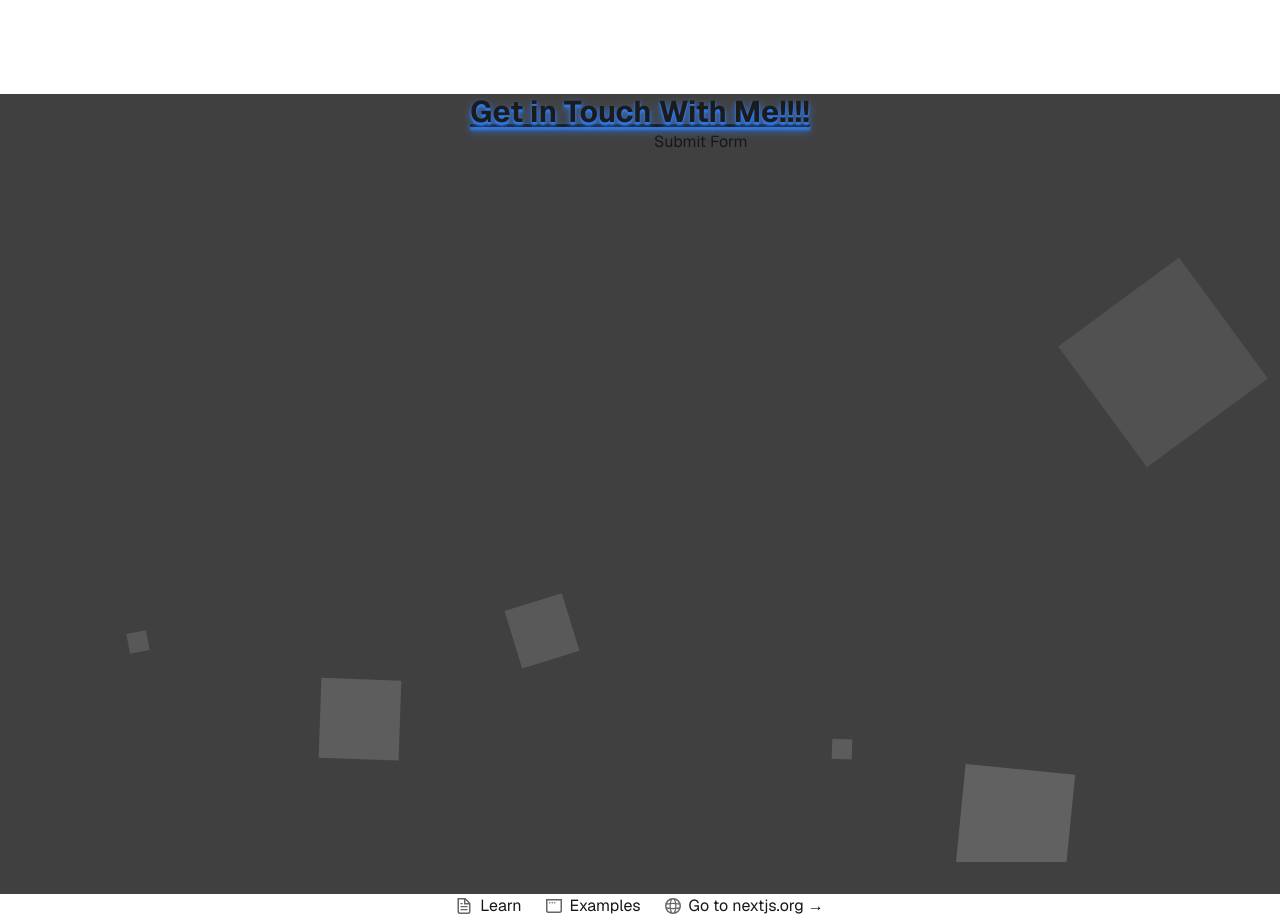
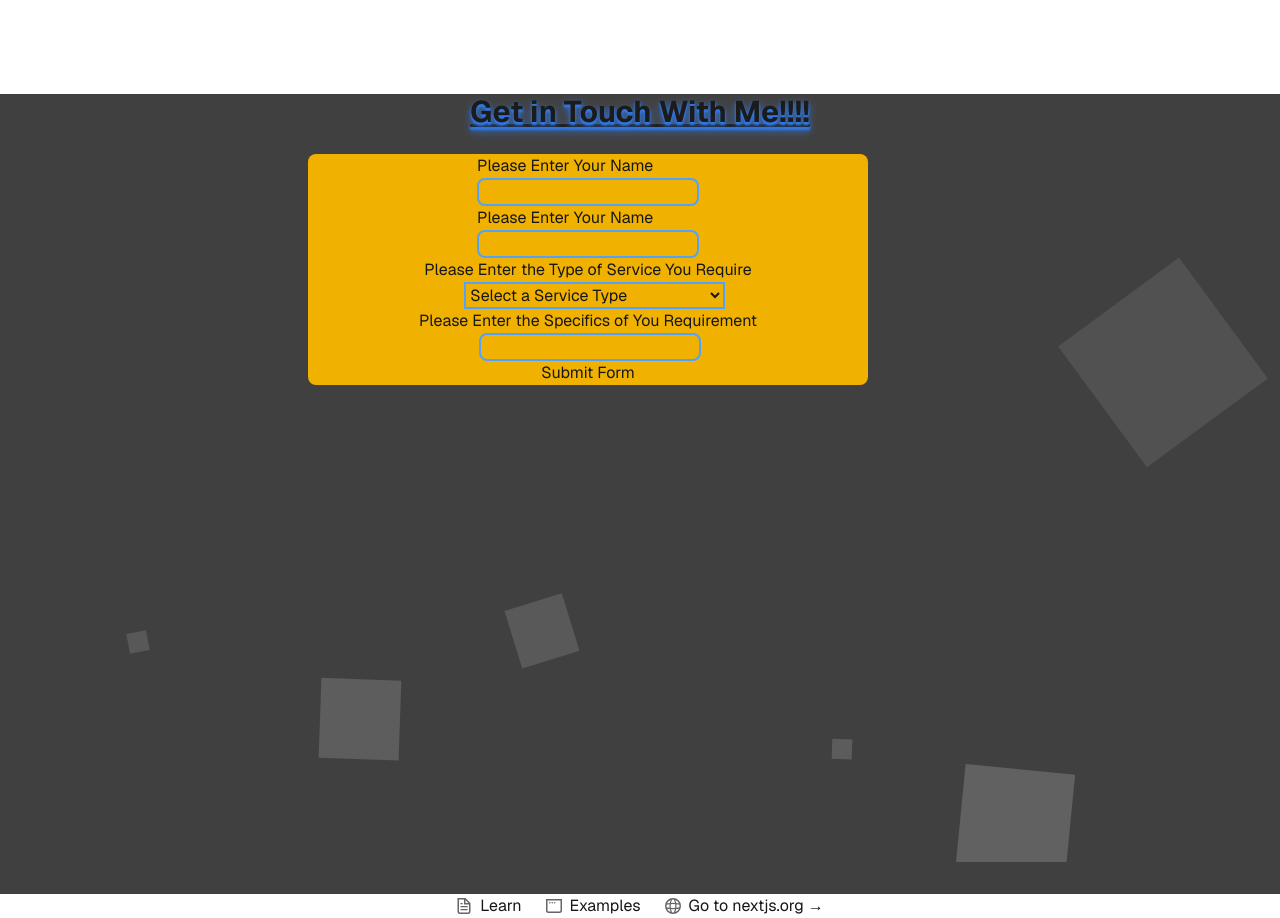
Before and after one commit to KamizCoding/MyPortfolio, a Next.js app: page / in a window 1280 px wide. Shown: the part 3320-4238 px from the top of the page. Built offline with nearby package versions, Linux system fonts and the light colour scheme.

Commit message:
Finalized the Structue of Contact Form 🏢

```diff
--- a/src/app/sections/contacts.jsx
+++ b/src/app/sections/contacts.jsx
@@ -11,10 +11,10 @@ export default function ContactPage() {
         const json = JSON.stringify(object);
 
         const response = await fetch("https://api.web3forms.com/submit", {
-            method : "POST",
-            headers : {
-                "content-type" : "application/json",
-                Accept : "application/json"
+            method: "POST",
+            headers: {
+                "content-type": "application/json",
+                Accept: "application/json"
             },
             body: json
         });
@@ -30,10 +30,31 @@ export default function ContactPage() {
         <div className="flex flex-col bg-neutral-700 min-h-screen font-sans">
             <h1 className="flex justify-center text-3xl font-bold underline text-shadow-lg text-shadow-blue-500 animate-pulse">Get in Touch With Me!!!!</h1>
             <>
-            <form onSubmit={handleSubmit}>
-                <input type="text" name="name" ></input>
-                <input type="text" name="email"></input>
-                <input type="text" name="message"></input>
+                <form onSubmit={handleSubmit} className="bg-yellow-500 flex flex-col rounded-lg w-140 items-center ml-77 mt-6">
+                    <div>
+                        <h3>Please Enter Your Name</h3>
+                        <input type="text" name="name" className="border-2 border-blue-400 rounded-lg" ></input>
+                    </div>
+                    <div>
+                        <h3>Please Enter Your Name</h3>
+                        <input type="text" name="email"  className="border-2 border-blue-400 rounded-lg"></input>
+                    </div>
+                    <div>
+                        <h3>Please Enter the Type of Service You Require</h3>
+                        <select name="category" className="border-2 border-blue-400 ml-10">
+                            <option value="">Select a Service Type</option>
+                            <option value="FrontEnd Development"> Front End Development</option>
+                            <option value="BackEnd Development"> Back End Development</option>
+                            <option value="MERN Development"> MERN Development</option>
+                            <option value="Full Stack Development"> Full Stack Development</option>
+                            <option value="Mobile Application Development"> Mobile Application Development</option>
+                            <option value="Other"> Other</option>
+                        </select>
+                    </div>
+                    <div>
+                        <h3>Please Enter the Specifics of You Requirement</h3>
+                        <input type="text" name="message"  className="border-2 border-blue-400 rounded-lg ml-15"></input>
+                    </div>
                     <button type="submit">Submit Form</button>
                 </form>
             </>
```
Lines whose indentation alone changed are shown as unchanged.
